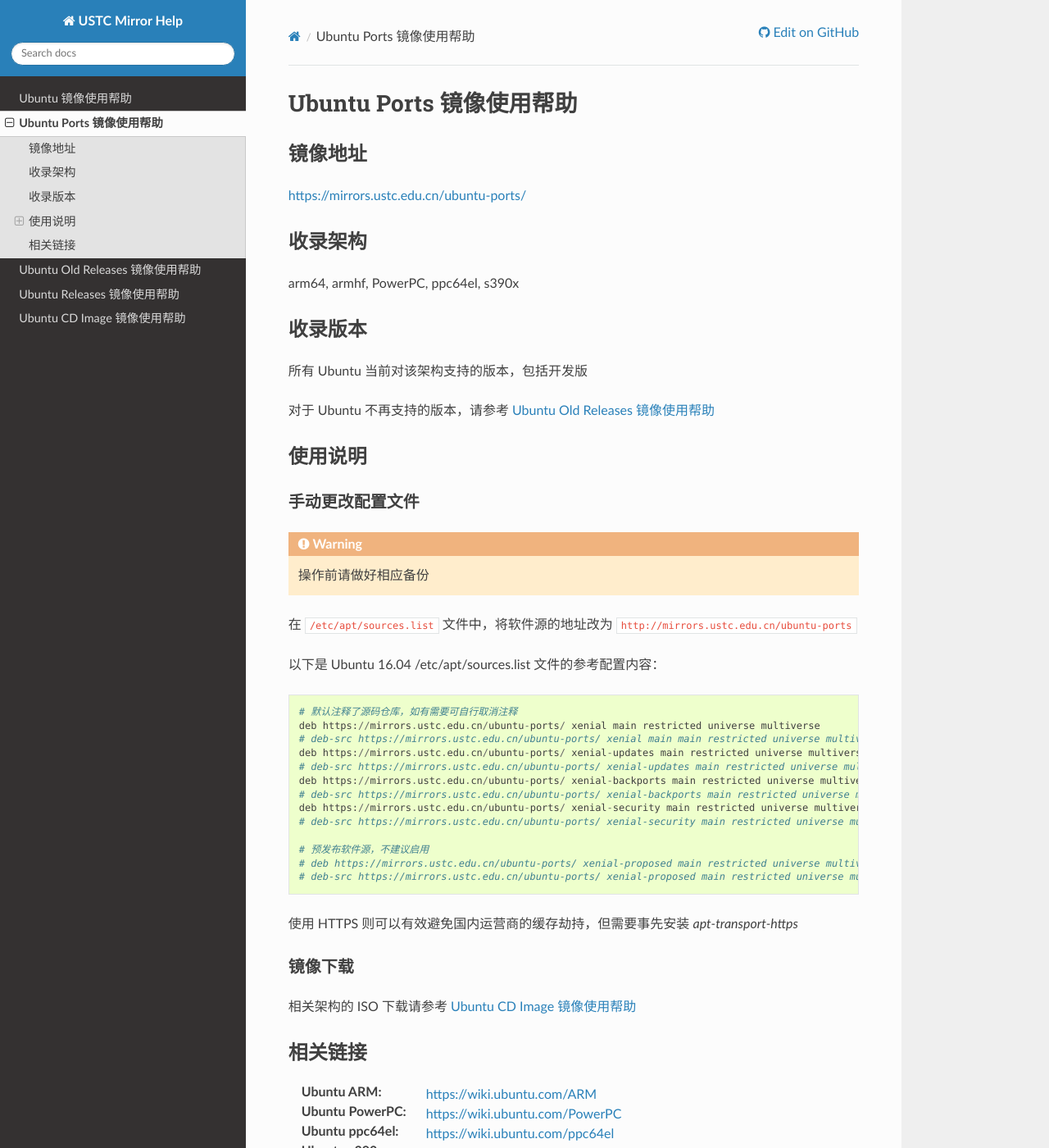
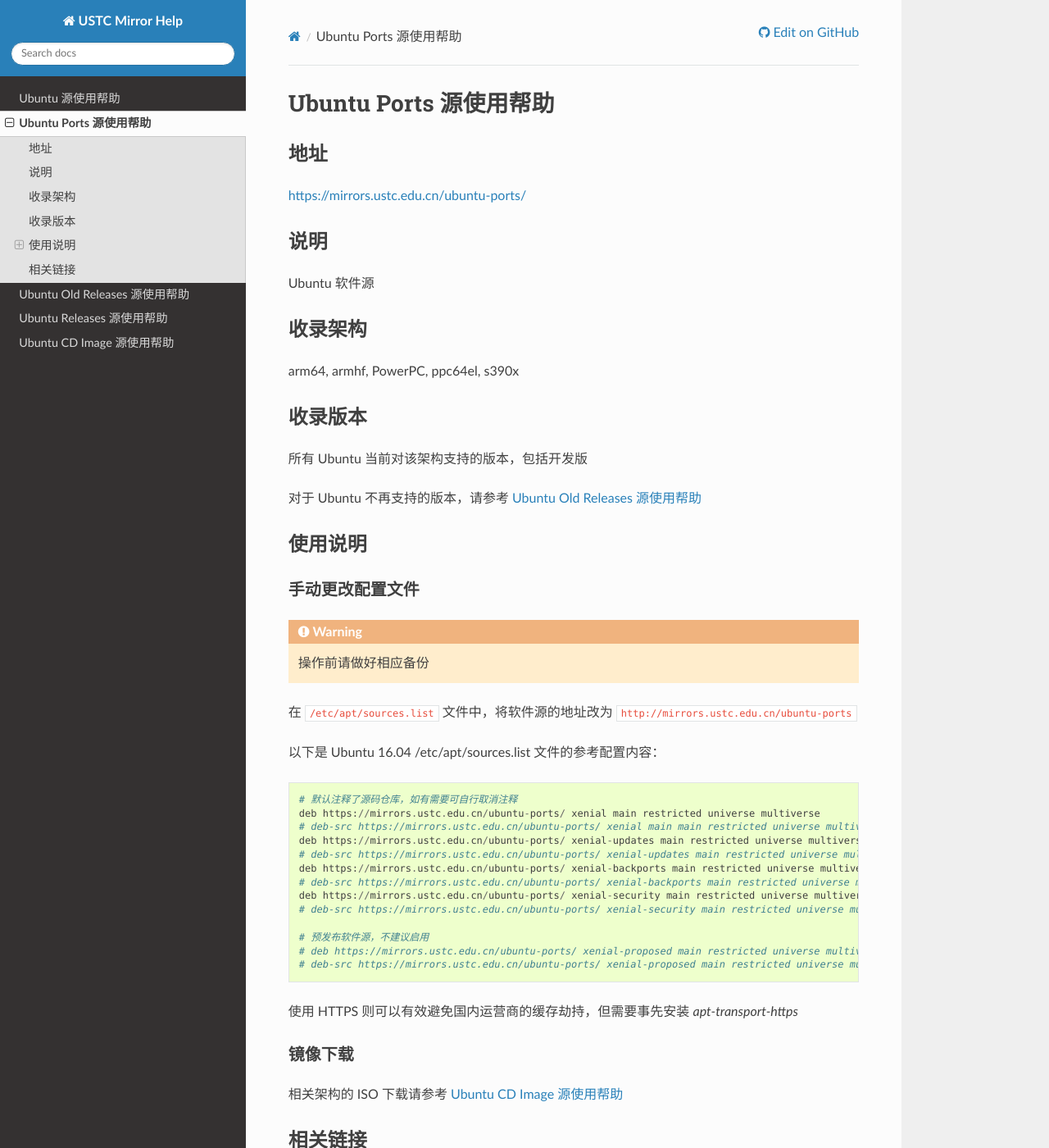
Before and after one commit to ustclug/mirrorhelp, a Sphinx documentation site: the page built from source/ubuntu-ports.rst, in a window 1280 px wide and 1400 px high. Shown: the whole window at 82% size. Built offline with Sphinx 7.4.7 and the Read the Docs theme 2.0.0, drawn with Linux system fonts in a browser that asks for light colours; pages that are not in the unit, such as notebooks, are missing from menus.

Commit message:
modify ubuntu*.rst

```diff
--- a/source/index.rst
+++ b/source/index.rst
@@ -12,3 +12,4 @@
    ubuntu-old-releases
    ubuntu-releases
    ubuntu-cdimage
+   ubuntu-cloud-images
--- a/source/ubuntu-cdimage.rst
+++ b/source/ubuntu-cdimage.rst
@@ -1,11 +1,16 @@
 ============================
-Ubuntu CD Image 镜像使用帮助
+Ubuntu CD Image 源使用帮助
 ============================
 
-镜像地址
-========
+地址
+====
 
 https://mirrors.ustc.edu.cn/ubuntu-cdimage/
+
+说明
+====
+
+Ubuntu 镜像
 
 收录架构
 ========
--- a/source/ubuntu-old-releases.rst
+++ b/source/ubuntu-old-releases.rst
@@ -1,11 +1,16 @@
 ================================
-Ubuntu Old Releases 镜像使用帮助
+Ubuntu Old Releases 源使用帮助
 ================================
 
-镜像地址
-========
+地址
+====
 
 https://mirrors.ustc.edu.cn/ubuntu-old-releases/
+
+说明
+====
+
+Ubuntu 旧版本的软件源、镜像
 
 收录架构
 ========
--- a/source/ubuntu-ports.rst
+++ b/source/ubuntu-ports.rst
@@ -1,11 +1,16 @@
-=========================
-Ubuntu Ports 镜像使用帮助
-=========================
+=======================
+Ubuntu Ports 源使用帮助
+=======================
 
-镜像地址
-========
+地址
+====
 
 https://mirrors.ustc.edu.cn/ubuntu-ports/
+
+说明
+====
+
+Ubuntu 软件源
 
 收录架构
 ========
--- a/source/ubuntu-releases.rst
+++ b/source/ubuntu-releases.rst
@@ -1,11 +1,16 @@
-============================
-Ubuntu Releases 镜像使用帮助
-============================
+==========================
+Ubuntu Releases 源使用帮助
+==========================
 
-镜像地址
-========
+地址
+====
 
 https://mirrors.ustc.edu.cn/ubuntu-releases/
+
+说明
+====
+
+Ubuntu 镜像
 
 收录架构
 ========
--- a/source/ubuntu.rst
+++ b/source/ubuntu.rst
@@ -1,11 +1,16 @@
-===================
-Ubuntu 镜像使用帮助
-===================
+=================
+Ubuntu 源使用帮助
+=================
 
-镜像地址
-========
+地址
+====
 
 https://mirrors.ustc.edu.cn/ubuntu/
+
+说明
+====
+
+Ubuntu 软件源
 
 收录架构
 ========
```
